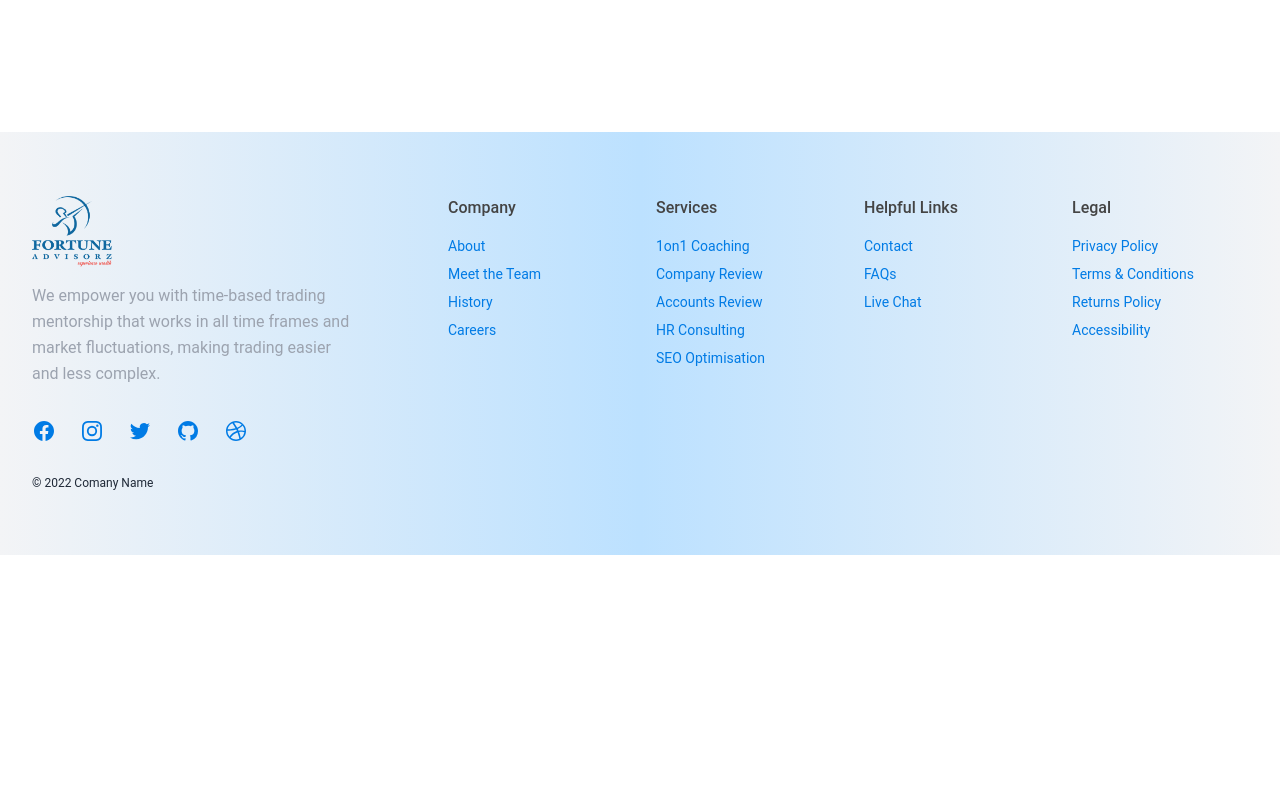
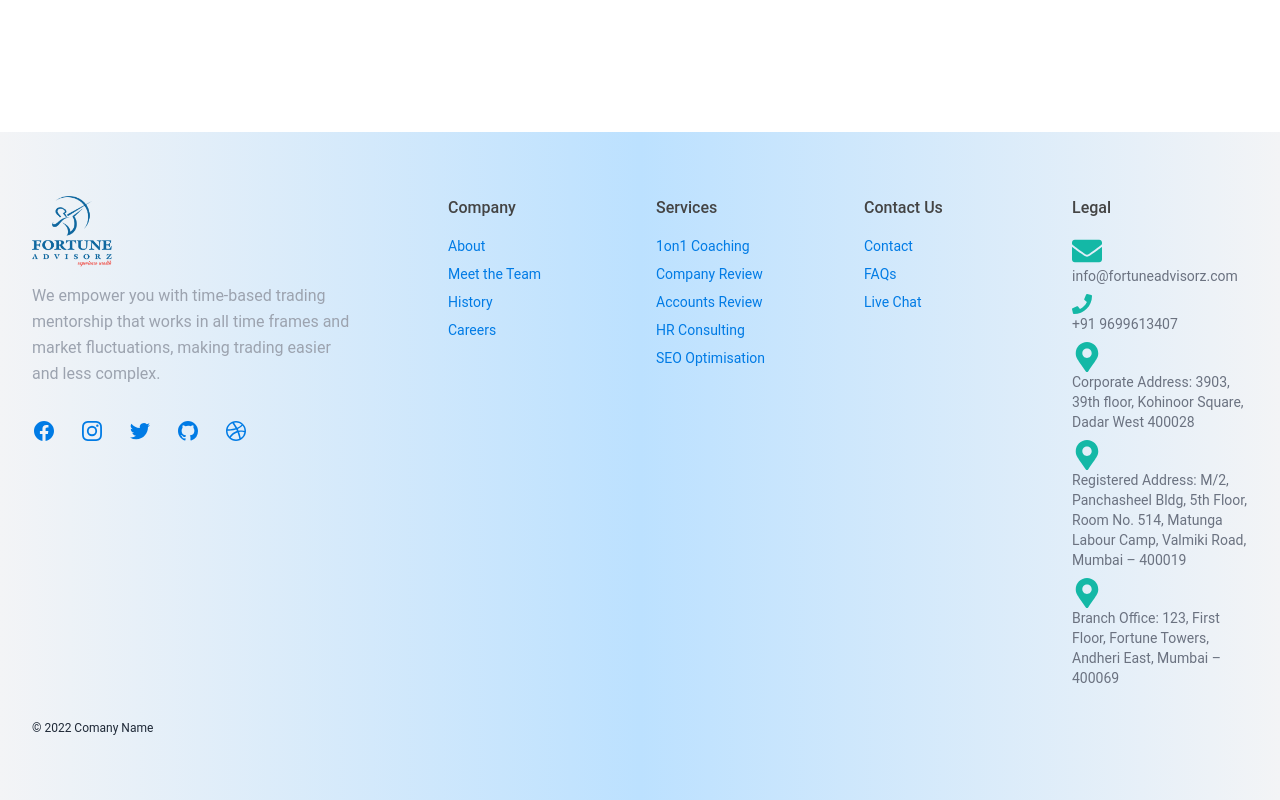
Before and after one commit to Sarvesh-24/FortuneWeb, a React (Create React App) app: page /mutualfunds in a window 1280 px wide. Shown: the part 2460-3260 px from the top of the page. Before the commit the page ends 3015 px from the top, so only its background shows below. Built offline with nearby package versions, Linux system fonts and the light colour scheme.

Commit message:
footer changed

```diff
--- a/src/components/Footer.js
+++ b/src/components/Footer.js
@@ -1,5 +1,5 @@
 import React from 'react';
-// import { FaFacebookF, FaInstagram, FaLinkedin, FaYoutube, FaEnvelope, FaPhone, FaMapMarkerAlt, FaTwitterSquare } from 'react-icons/fa';
+import { FaFacebookF, FaInstagram, FaLinkedin, FaYoutube, FaEnvelope, FaPhone, FaMapMarkerAlt, FaTwitterSquare } from 'react-icons/fa';
 // import { FaSquareXTwitter } from 'react-icons/fa6';
 
 
@@ -92,33 +92,33 @@ const Footer = () => {
 //         </div>
 
 //         {/* Contact Us */}
-//         <div>
-//           <p className="text-lg font-medium text-white">Contact Us</p>
-//           <ul className="mt-4 space-y-4 text-sm text-gray-400">
-//             <li className="flex items-center gap-4">
-//               <FaEnvelope className="text-teal-500 text-3xl" />
-//               <span>info@fortuneadvisorz.com</span>
-//             </li>
-//             <li className="flex items-center gap-4">
-//               <FaPhone className="text-teal-500 text-xl" />
-//               <span>+91 9699613407</span>
-//             </li>
-//             <li className="flex items-start gap-4">
-//               <FaMapMarkerAlt className="text-teal-500 text-3xl" />
-//               <span>Corporate Address: 3903, 39th floor, Kohinoor Square, Dadar West 400028</span>
-//             </li>
-//             <li className="flex items-start gap-4">
-//               <FaMapMarkerAlt className="text-teal-500 text-3xl" />
-//               <span>Registered Address: M/2, Panchasheel Bldg, 5th Floor, Room No. 514, Matunga Labour Camp, Valmiki Road, Mumbai – 400019</span>
-//             </li>
-//             <li className="flex items-start gap-4">
-//               <FaMapMarkerAlt className="text-teal-500 text-3xl" />
-//               <span>Branch Office: 123, First Floor, Fortune Towers, Andheri East, Mumbai – 400069</span>
-//             </li>
-//           </ul>
-//         </div>
-//       </div>
-//     </div>
+    //     <div>
+    //       <p className="text-lg font-medium text-white">Contact Us</p>
+    //       <ul className="mt-4 space-y-4 text-sm text-gray-400">
+    //         <li className="flex items-center gap-4">
+    //           <FaEnvelope className="text-teal-500 text-3xl" />
+    //           <span>info@fortuneadvisorz.com</span>
+    //         </li>
+    //         <li className="flex items-center gap-4">
+    //           <FaPhone className="text-teal-500 text-xl" />
+    //           <span>+91 9699613407</span>
+    //         </li>
+    //         <li className="flex items-start gap-4">
+    //           <FaMapMarkerAlt className="text-teal-500 text-3xl" />
+    //           <span>Corporate Address: 3903, 39th floor, Kohinoor Square, Dadar West 400028</span>
+    //         </li>
+    //         <li className="flex items-start gap-4">
+    //           <FaMapMarkerAlt className="text-teal-500 text-3xl" />
+    //           <span>Registered Address: M/2, Panchasheel Bldg, 5th Floor, Room No. 514, Matunga Labour Camp, Valmiki Road, Mumbai – 400019</span>
+    //         </li>
+    //         <li className="flex items-start gap-4">
+    //           <FaMapMarkerAlt className="text-teal-500 text-3xl" />
+    //           <span>Branch Office: 123, First Floor, Fortune Towers, Andheri East, Mumbai – 400069</span>
+    //         </li>
+    //       </ul>
+    //     </div>
+    //   </div>
+    // </div>
 
 //     {/* Footer Bottom */}
 //     <div className="mt-12 border-t border-gray-700 pt-6">
@@ -208,7 +208,7 @@ const Footer = () => {
         </div>
         <div>
           <p class="font-medium">
-            Helpful Links
+               Contact Us
           </p>
           <nav class="flex flex-col mt-4 space-y-2 text-sm text-gray-500">
             <a class="hover:opacity-75" href> Contact </a>
@@ -220,12 +220,28 @@ const Footer = () => {
           <p class="font-medium">
             Legal
           </p>
-          <nav class="flex flex-col mt-4 space-y-2 text-sm text-gray-500">
-            <a class="hover:opacity-75" href> Privacy Policy </a>
-            <a class="hover:opacity-75" href> Terms &amp; Conditions </a>
-            <a class="hover:opacity-75" href> Returns Policy </a>
-            <a class="hover:opacity-75" href> Accessibility </a>
-          </nav>
+          <ul class="flex flex-col mt-4 space-y-2 text-sm text-gray-500">
+            <li class="hover:opacity-75" href>
+               <FaEnvelope className="text-teal-500 text-3xl" />
+              <span>info@fortuneadvisorz.com</span>
+            </li>
+            <li class="hover:opacity-75" href>
+               <FaPhone className="text-teal-500 text-xl" />
+              <span>+91 9699613407</span>
+            </li>
+            <li class="hover:opacity-75" href>
+              <FaMapMarkerAlt className="text-teal-500 text-3xl" />
+              <span>Corporate Address: 3903, 39th floor, Kohinoor Square, Dadar West 400028</span>
+            </li>
+            <li class="hover:opacity-75" href>
+              <FaMapMarkerAlt className="text-teal-500 text-3xl" />
+              <span>Registered Address: M/2, Panchasheel Bldg, 5th Floor, Room No. 514, Matunga Labour Camp, Valmiki Road, Mumbai –    400019</span>
+            </li>
+            <li class="hover:opacity-75" href>
+              <FaMapMarkerAlt className="text-teal-500 text-3xl" />
+              <span>Branch Office: 123, First Floor, Fortune Towers, Andheri East, Mumbai – 400069</span>
+            </li>
+          </ul>
         </div>
       </div>
     </div>
```
